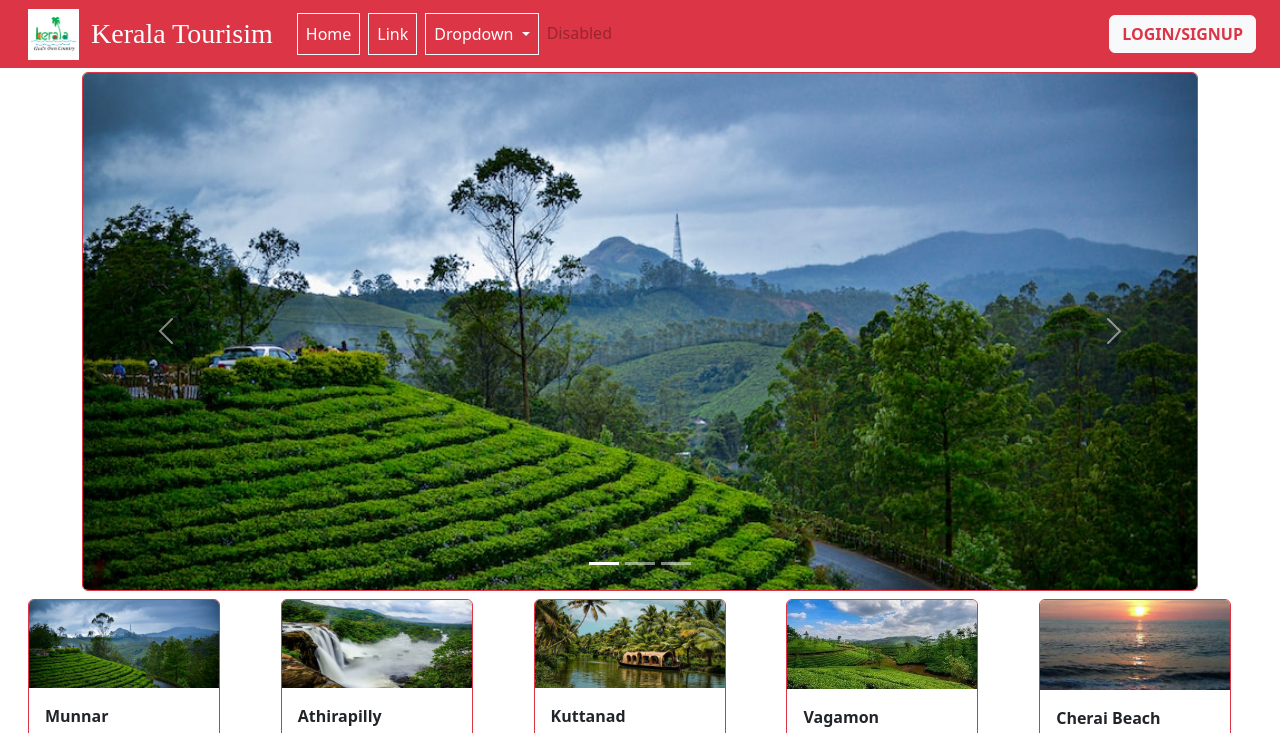
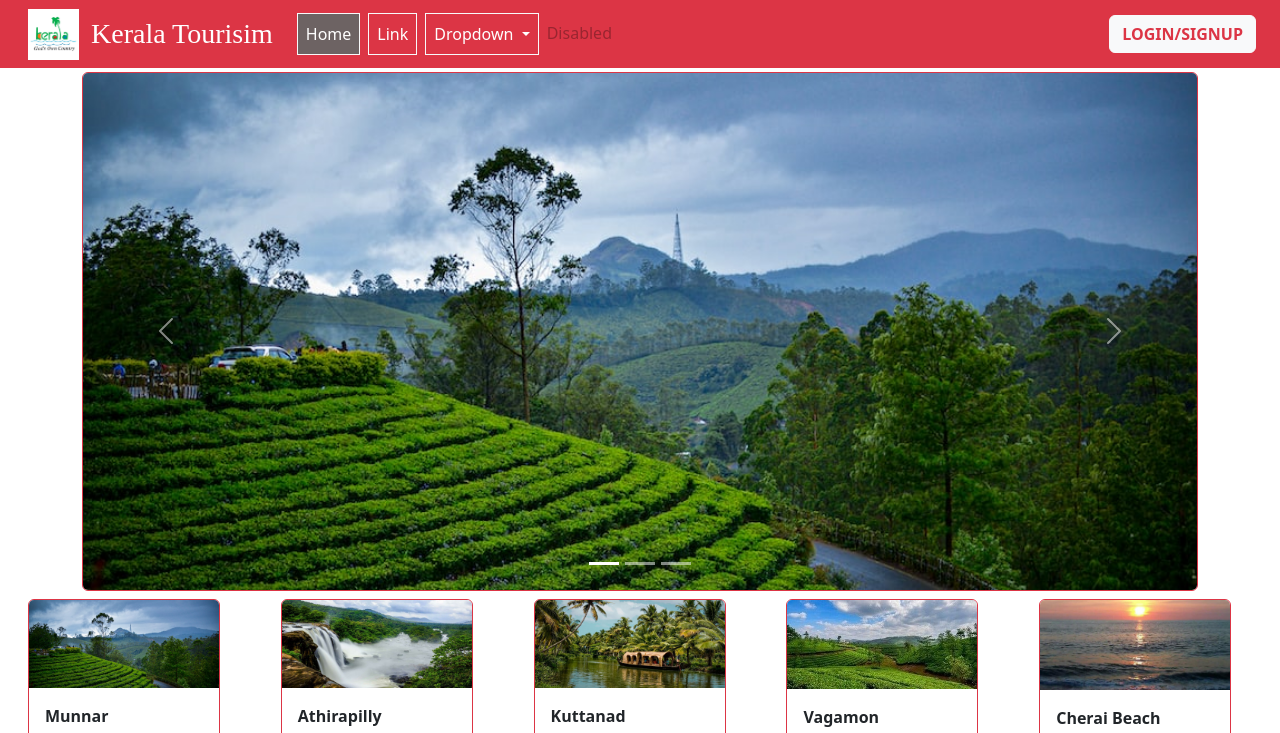
Before and after one commit to SALVIN77/ideal-enigma, a plain HTML site: page index.html in a window 1280 px wide. In both pictures the pointer is over the link 328 px from the left and 34 px from the top of the page. Shown: the top 733 px of the page. Drawn offline with nearby package versions, Linux system fonts and the light colour scheme.

Commit message:
Update index1.css

```diff
--- a/index1.css
+++ b/index1.css
@@ -5,3 +5,6 @@
 #siz{
     font-family:Showcard Gothic;
 }
+.nav-link:hover{
+    background: rgb(109, 99, 99);
+}
```
